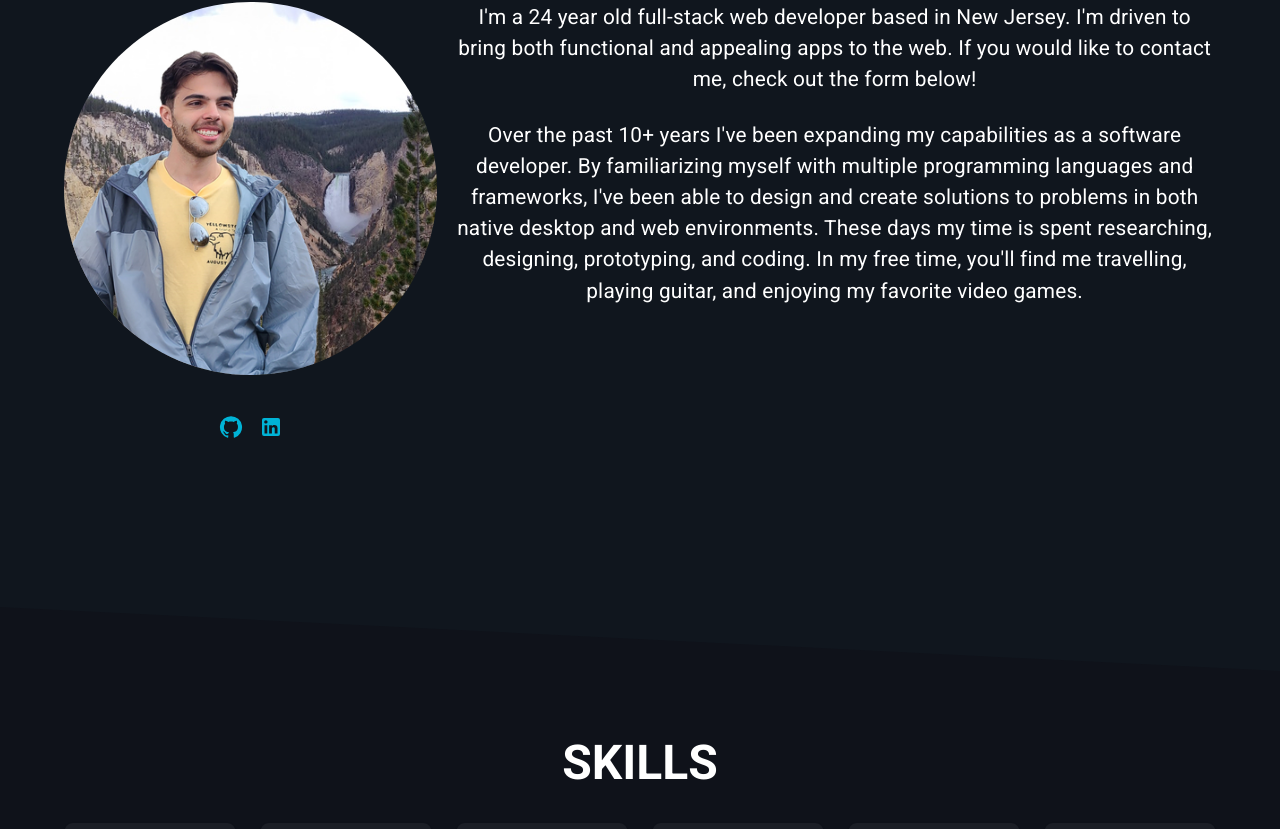
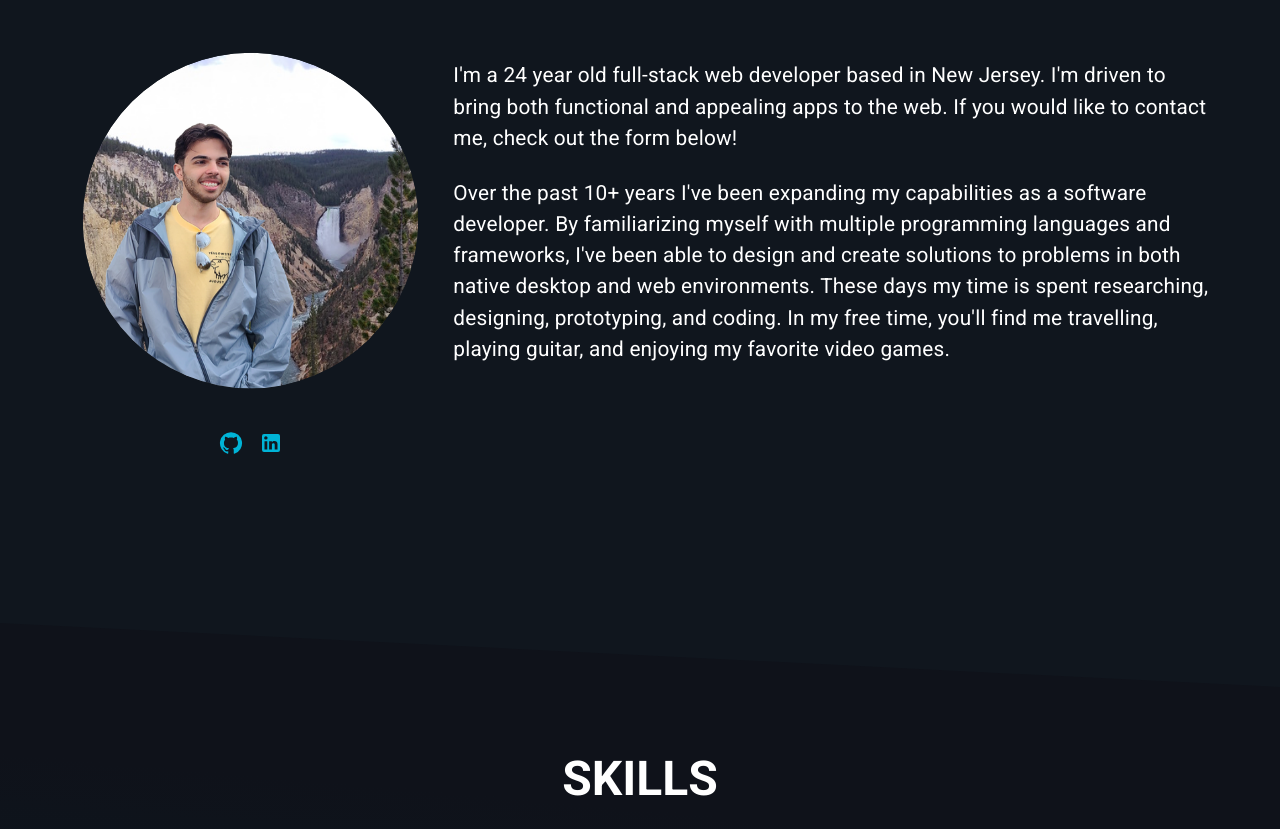
Before and after one commit to RyanCathcart/curriculum-vitae, a React (Create React App) app in the folder client-app/: page / in a window 1280 px wide. Shown: the part 1014-1843 px from the top of the page. Built offline with nearby package versions, Linux system fonts and the light colour scheme.

Commit message:
Updated README.md. Updated some sections to fade in when scrolling past

```diff
--- a/client-app/package.json
+++ b/client-app/package.json
@@ -16,9 +16,11 @@
     "@types/p5": "^1.4.3",
     "@types/react": "^18.0.26",
     "@types/react-dom": "^18.0.10",
+    "@types/react-scroll": "^1.8.6",
     "p5": "^1.5.0",
     "react": "^18.2.0",
     "react-dom": "^18.2.0",
+    "react-intersection-observer": "^9.4.2",
     "react-p5-wrapper": "^3.4.0",
     "react-scripts": "^5.0.1",
     "react-scroll": "^1.8.9",
@@ -48,8 +50,5 @@
       "last 1 firefox version",
       "last 1 safari version"
     ]
-  },
-  "devDependencies": {
-    "@types/react-scroll": "^1.8.5"
   }
 }
--- a/client-app/src/components/About/About.tsx
+++ b/client-app/src/components/About/About.tsx
@@ -5,11 +5,17 @@ import AboutTypography from './AboutTypography';
 import StyledPortrait from './StyledPortrait';
 import GitHubIcon from '@mui/icons-material/GitHub';
 import LinkedInIcon from '@mui/icons-material/LinkedIn';
+import { useInView } from 'react-intersection-observer';
 
 export default function About() {
   const handleClick = (link: string) => {
     link === '/' ? window.location.replace(link) : window.open(link);
   };
+
+  const { ref: ref1, inView } = useInView({
+    triggerOnce: true,
+    rootMargin: '-20% 0px',
+  });
 
   return (
     <Box
@@ -20,19 +26,35 @@ export default function About() {
         backgroundColor: customTheme.palette.deepBackground?.main,
       }}
     >
-      <Container maxWidth='lg'>
+      <Container
+        maxWidth='lg'
+        ref={ref1}
+        sx={{
+          opacity: inView ? 1 : 0,
+          translate: inView ? '0px' : '-5vw',
+          filter: inView ? 'none' : 'blur(3px)',
+          transition: '1s ease-in-out',
+        }}
+      >
         <Typography
           variant='h3'
           color='white'
           align='center'
-          sx={{ pb: 4, fontWeight: 'bold' }}
+          sx={{ pb: 8, fontWeight: 'bold' }}
         >
           ABOUT
         </Typography>
         <Grid container spacing={2}>
           <Grid item xs={12} sm={4}>
             <StyledPortrait />
-            <Box sx={{ display: 'flex', justifyContent: 'center', p: 4 }}>
+            <Box
+              sx={{
+                display: 'flex',
+                justifyContent: 'center',
+                pt: { xs: 0, md: 2 },
+                pb: 4,
+              }}
+            >
               <IconButton
                 color='secondary'
                 onClick={() => {
@@ -53,8 +75,17 @@ export default function About() {
               </IconButton>
             </Box>
           </Grid>
-          <Grid item xs={12} sm={8}>
-            <Box>
+          <Grid
+            item
+            xs={12}
+            sm={8}
+            sx={{
+              display: 'flex',
+              flexDirection: 'column',
+              justifyContent: 'center',
+            }}
+          >
+            <Box sx={{ mt: { md: '-104px' } }}>
               <AboutTypography color='white'>
                 I'm a 24 year old full-stack web developer based in New Jersey.
                 I'm driven to bring both functional and appealing apps to the
--- a/client-app/src/components/About/AboutTypography.tsx
+++ b/client-app/src/components/About/AboutTypography.tsx
@@ -12,7 +12,7 @@ export default function AboutTypography(props: BioTypographyProps) {
     <Typography
       variant='body1'
       color={color}
-      align='center'
+      align='left'
       sx={{
         fontSize: {
           xs: '1rem',
--- a/client-app/src/components/About/StyledPortrait.tsx
+++ b/client-app/src/components/About/StyledPortrait.tsx
@@ -1,14 +1,69 @@
 import '../../styles/App.css';
 import portrait from '../../assets/cropped-self-ynp.png';
 import portraitBackground from '../../assets/portrait-background.jpg';
+import { Box } from '@mui/material';
 
 export default function StyledPortrait() {
+  const transformSpeed = '250ms';
+
   return (
-    <div className='styled-portrait'>
-      <div className='portrait-container'>
-        <img className='portrait-bg' src={portraitBackground} alt=''></img>
-        <img className='portrait-img' src={portrait} alt='portrait'></img>
-      </div>
-    </div>
+    <Box
+      className='styled-portrait'
+      sx={{
+        position: 'relative',
+        maxWidth: { xs: '20rem', md: '30rem' },
+        marginInline: 'auto',
+      }}
+    >
+      <Box
+        className='portrait-container'
+        sx={{
+          aspectRatio: '1 / 1',
+          display: 'grid',
+          alignItems: 'end',
+          borderRadius: '100vw',
+          overflow: 'hidden',
+          transform: 'scale(0.9)',
+          transition: { md: `transform ${transformSpeed} ease` },
+          '&:hover': {
+            transform: { md: 'scale(1)' },
+          },
+          '&:hover .portrait-img': {
+            transform: { md: 'scale(1.2) translateY(-1rem)' },
+          },
+        }}
+      >
+        <Box
+          component='img'
+          className='portrait-bg'
+          src={portraitBackground}
+          alt=''
+          draggable={false}
+          sx={{
+            position: 'absolute',
+            inset: 'auto 0 0',
+            width: '100%',
+            aspectRatio: '1 / 1',
+            borderRadius: '50%',
+            marginInline: 'auto',
+            objectFit: 'cover',
+          }}
+        />
+        <Box
+          component='img'
+          className='portrait-img'
+          src={portrait}
+          alt='portrait'
+          draggable={false}
+          sx={{
+            position: 'relative',
+            left: '1rem',
+            maxWidth: '60%',
+            transform: { md: 'scale(1.2)' },
+            transition: { md: `transform calc(${transformSpeed} * 1.2) ease` },
+          }}
+        />
+      </Box>
+    </Box>
   );
 }
--- a/client-app/src/components/Skills/Skills.tsx
+++ b/client-app/src/components/Skills/Skills.tsx
@@ -12,7 +12,7 @@ import javaIcon from '../../assets/skills/java.png';
 import jfxIcon from '../../assets/skills/javafx.png';
 import pythonIcon from '../../assets/skills/python.png';
 import pgsqlIcon from '../../assets/skills/postgresql.png';
-import { customTheme } from '../../styles/customTheme';
+import { useInView } from 'react-intersection-observer';
 
 const cards = [
   { id: 1, image: cSharpIcon, imageAltText: 'C Sharp', text: 'C#' },
@@ -34,21 +34,36 @@ const cards = [
 ];
 
 export default function Skills() {
+  const { ref, inView } = useInView({
+    triggerOnce: true,
+    rootMargin: '-20% 0px',
+  });
+
   return (
     <Box
       className='Skills'
       sx={{
         pt: 8,
         pb: { xs: 12, md: 32 },
-        backgroundColor: customTheme.palette.background.default,
+        background:
+          'linear-gradient(5deg, rgba(0,38,46,1) -20%, rgba(15,18,26,1) 82%)',
       }}
     >
-      <Container maxWidth='lg'>
+      <Container
+        maxWidth='lg'
+        ref={ref}
+        sx={{
+          opacity: inView ? 1 : 0,
+          translate: inView ? '0px' : '100px',
+          filter: inView ? 'none' : 'blur(3px)',
+          transition: '1s ease-in-out',
+        }}
+      >
         <Typography
           variant='h3'
           color='white'
           align='center'
-          sx={{ pb: 4, fontWeight: 'bold' }}
+          sx={{ pb: 8, fontWeight: 'bold' }}
         >
           SKILLS
         </Typography>
--- a/client-app/src/styles/App.css
+++ b/client-app/src/styles/App.css
@@ -6,45 +6,3 @@ img {
     max-width: 100%;
     display: block;
 }
-
-.styled-portrait {
-    --transform-speed: 250ms;
-    position: relative;
-    max-width: 30rem;
-    margin-inline: auto;
-}
-
-.portrait-container {
-    aspect-ratio: 1 / 1;
-    display: grid;
-    align-items: end;
-    border-radius: 0 0 100vw 100vw;
-    overflow: hidden;
-    transition: transform var(--transform-speed) ease;
-}
-
-.portrait-container:hover {
-    transform: scale(1.1);
-}
-
-.portrait-bg {
-    position: absolute;
-    inset: auto 0 0;
-    width: 100%;
-    aspect-ratio: 1 / 1;
-    border-radius: 50%;
-    margin-inline: auto;
-    object-fit: cover;
-}
-
-.portrait-img {
-    position: relative;
-    left: 1rem;
-    max-width: 60%;
-    transform:scale(1.2);
-    transition: transform calc(var(--transform-speed) * 1.2) ease;
-}
-
-.portrait-container:hover .portrait-img {
-    transform: scale(1.2) translateY(-1rem);
-}
--- a/client-app/src/styles/customTheme.ts
+++ b/client-app/src/styles/customTheme.ts
@@ -18,7 +18,7 @@ export const customTheme = createTheme({
       default: '#0f121a',
     },
     deepBackground: {
-      main: 'hsl(214, 30%, 9%)',
+      main: 'rgb(16, 22, 30)',
     },
   },
   typography: {
```
Also changed, not shown: 2 other files (tests, documents, lock files or other folders).
